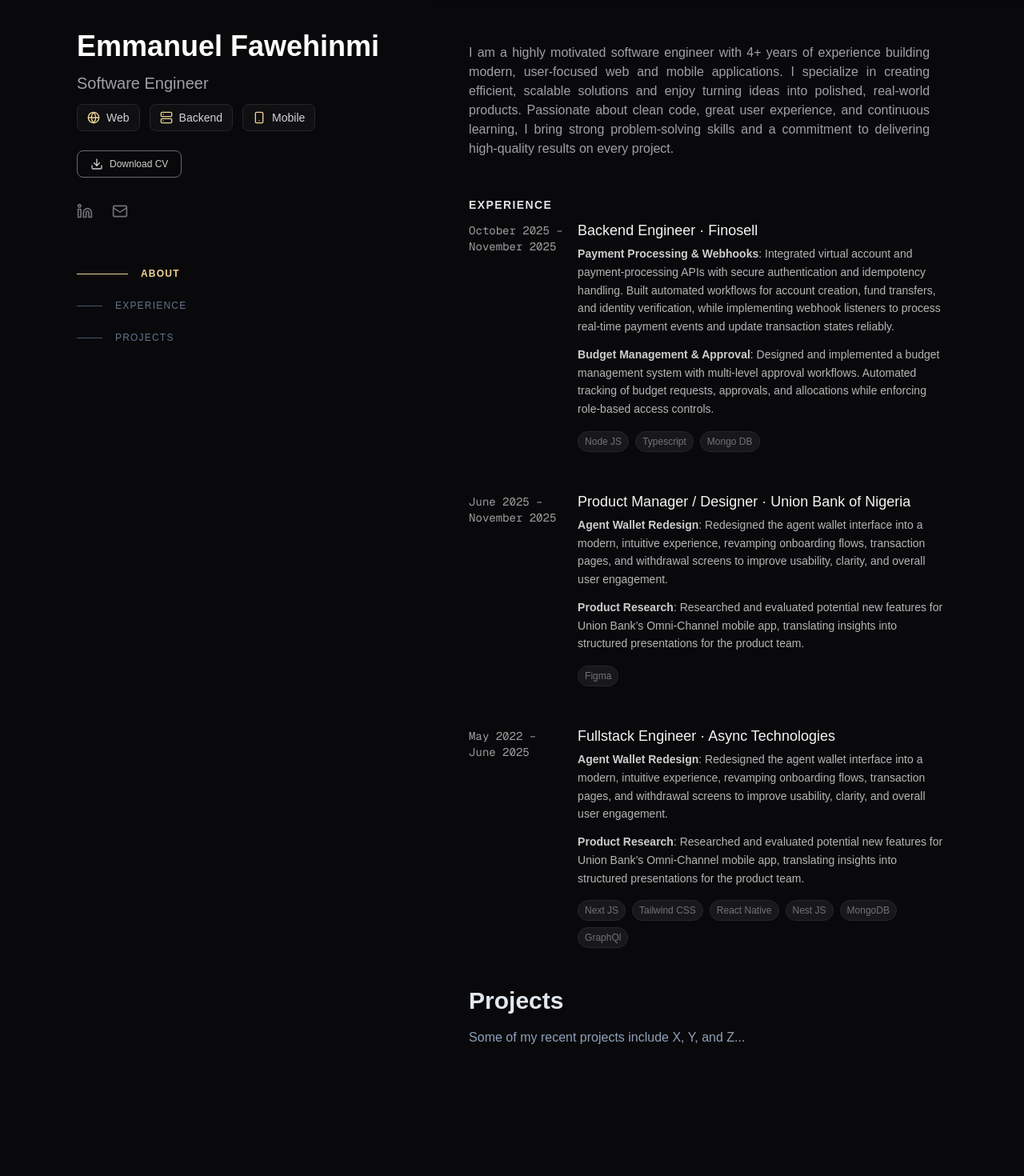
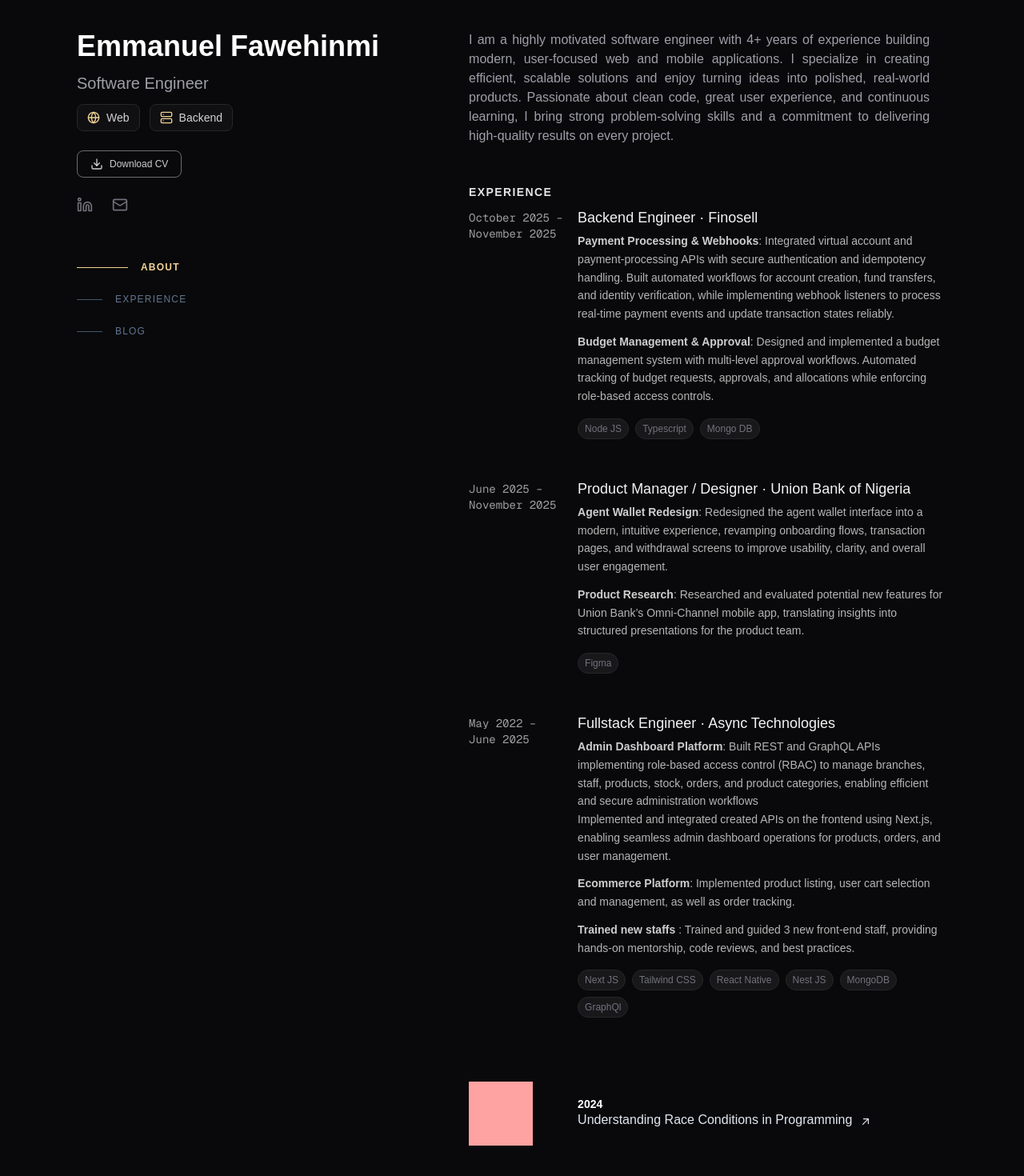
Before and after one commit to Fawehinmi/portfolio-new, a Next.js app: page / in a window 1280 px wide. Shown: the part 90-1560 px from the top of the page at 80% size. Built offline with nearby package versions, Linux system fonts and the light colour scheme.

Commit message:
[update] experience

```diff
--- a/app/page.tsx
+++ b/app/page.tsx
@@ -28,16 +28,15 @@ export default function Home() {
   const sectionsData = [
     { id: "about", title: "About" },
     { id: "experience", title: "Experience" },
-    { id: "projects", title: "Projects" },
+    { id: "blog", title: "Blog" },
   ];
 
   return (
     <div className="flex flex-col lg:gap-28 lg:flex-row max-w-7xl mx-auto px-6 pb-12 lg:px-24 scroll-smooth">
-      {/* Side Nav */}
       <header className="lg:sticky lg:top-0 lg:flex lg:flex-col lg:h-screen">
         <div className="lg:mt-20">
           <>
-            <h1 className="text-4xl font-bold text-white pt-12">
+            <h1 className="text-2xl lg:text-4xl font-bold text-white pt-12">
               Emmanuel Fawehinmi
             </h1>
             <p className="my-3 text-xl text-zinc-400">Software Engineer</p>
@@ -85,29 +84,10 @@ export default function Home() {
               </svg>
               <span className="text-zinc-300 text-sm">Backend</span>
             </div>
-            <div className="flex items-center gap-2 px-3 py-1.5 bg-zinc-900/50 border border-zinc-800 rounded-lg text-sm">
-              <svg
-                xmlns="http://www.w3.org/2000/svg"
-                width="24"
-                height="24"
-                viewBox="0 0 24 24"
-                fill="none"
-                stroke="currentColor"
-                strokeWidth="2"
-                strokeLinecap="round"
-                strokeLinejoin="round"
-                className="lucide lucide-smartphone w-4 h-4 text-primary"
-                aria-hidden="true"
-              >
-                <rect width="14" height="20" x="5" y="2" rx="2" ry="2"></rect>
-                <path d="M12 18h.01"></path>
-              </svg>
-              <span className="text-zinc-300 text-sm">Mobile</span>
-            </div>
           </div>
         </div>
 
-        <div className="mb-8">
+        <div className="mb-6">
           <a
             href="/Joshua_Alexander_Resume.pdf"
             download="Joshua_Alexander_CV.pdf"
@@ -235,10 +215,9 @@ export default function Home() {
         </nav>
       </header>
 
-      {/* Main scrollable content */}
       <main className="flex-1 lg:sticky lg:top-0 ">
         <div className="pointer-events-none sticky top-0 z-20 -ml-6 -mr-6 h-24 bg-linear-to-b from-zinc-950 to-transparent lg:-ml-12 lg:-mr-24"></div>
-        <section id="about" className="pt-12">
+        <section id="about" className="pt-8">
           <p className="text-zinc-400 max-w-xl text-justify">
             I am a highly motivated software engineer with 4+ years of
             experience building modern, user-focused web and mobile
@@ -342,20 +321,29 @@ export default function Home() {
               <ul className="text-white/70 leading-relaxed mb-4 space-y-3 text-sm">
                 <li>
                   <strong className="font-semibold text-white/80">
-                    Agent Wallet Redesign
+                    Admin Dashboard Platform
                   </strong>
-                  : Redesigned the agent wallet interface into a modern,
-                  intuitive experience, revamping onboarding flows, transaction
-                  pages, and withdrawal screens to improve usability, clarity,
-                  and overall user engagement.
+                  : Built REST and GraphQL APIs implementing role-based access
+                  control (RBAC) to manage branches, staff, products, stock,
+                  orders, and product categories, enabling efficient and secure
+                  administration workflows <br />
+                  Implemented and integrated created APIs on the frontend using
+                  Next.js, enabling seamless admin dashboard operations for
+                  products, orders, and user management.
                 </li>
                 <li>
                   <strong className="font-semibold text-white/80">
-                    Product Research
+                    Ecommerce Platform
                   </strong>
-                  : Researched and evaluated potential new features for Union
-                  Bank’s Omni-Channel mobile app, translating insights into
-                  structured presentations for the product team.
+                  : Implemented product listing, user cart selection and
+                  management, as well as order tracking.
+                </li>
+                <li>
+                  <strong className="font-semibold text-white/80">
+                    Trained new staffs{" "}
+                  </strong>
+                  : Trained and guided 3 new front-end staff, providing hands-on
+                  mentorship, code reviews, and best practices.
                 </li>
               </ul>
               <div className="flex flex-wrap gap-2">
@@ -382,11 +370,48 @@ export default function Home() {
           </div>
         </section>
 
-        <section id="projects" className="min-h-screen pt-12">
-          <h2 className="text-3xl font-bold text-slate-200 mb-4">Projects</h2>
-          <p className="text-slate-400 max-w-xl">
-            Some of my recent projects include X, Y, and Z...
-          </p>
+        <section id="blog" className="min-h-screen pt-20">
+          <ul className="group/list mb-2">
+            <li className="mb-12">
+              <div className="group relative grid md:grid-cols-[120px_1fr] gap-4 transition-all sm:items-center sm:gap-8 md:gap-4 lg:hover:opacity-100! lg:group-hover/list:opacity-50">
+                <div className="absolute -inset-x-4 -inset-y-4 z-0 hidden rounded-md transition motion-reduce:transition-none lg:-inset-x-6 lg:block lg:group-hover:bg-zinc-800/50 lg:group-hover:shadow-[inset_0_1px_0_0_rgba(148,163,184,0.1)] lg:group-hover:drop-shadow-lg"></div>
+                {/* <img alt="Accessibility icon" loading="lazy" width="200" height="48" decoding="async" data-nimg="1" className="aspect-video object-cover z-10 col-span-2 rounded border-2 border-slate-200/10 transition group-hover:border-slate-200/30 sm:col-span-2" style={{color: "transparent"}} srcSet="/_next/image?url=%2Fimages%2Fwriting%2Fa11y.png&amp;w=256&amp;q=75 1x, /_next/image?url=%2Fimages%2Fwriting%2Fa11y.png&amp;w=640&amp;q=75 2x" src="/_next/image?url=%2Fimages%2Fwriting%2Fa11y.png&amp;w=640&amp;q=75"> */}
+                <div className="bg-red-300 h-20 w-20"></div>
+                <div className="z-10">
+                  <p className="-mt-1 text-sm font-semibold leading-6">2024</p>
+                  <h3 className="-mt-1">
+                    <a
+                      className="inline-flex items-baseline font-medium leading-tight text-slate-200 hover:text-primary focus-visible:text-primary  group/link text-base"
+                      href="https://klaviyo.tech/5-common-accessibility-pitfalls-and-how-to-avoid-them-e316dfc55ff0"
+                      target="_blank"
+                      rel="noreferrer noopener"
+                      aria-label="5 Common Accessibility Pitfalls and How to Avoid Them (opens in a new tab)"
+                    >
+                      <span className="absolute -inset-x-4 -inset-y-2.5 hidden rounded md:-inset-x-6 md:-inset-y-4 lg:block"></span>
+                      <span>
+                        Understanding Race Conditions in Programming{" "}
+                        <span className="inline-block">
+                          <svg
+                            xmlns="http://www.w3.org/2000/svg"
+                            viewBox="0 0 20 20"
+                            fill="currentColor"
+                            className="inline-block h-4 w-4 shrink-0 transition-transform group-hover/link:-translate-y-1 group-hover/link:translate-x-1 group-focus-visible/link:-translate-y-1 group-focus-visible/link:translate-x-1 motion-reduce:transition-none ml-1 translate-y-px"
+                            aria-hidden="true"
+                          >
+                            <path
+                              fillRule="evenodd"
+                              d="M5.22 14.78a.75.75 0 001.06 0l7.22-7.22v5.69a.75.75 0 001.5 0v-7.5a.75.75 0 00-.75-.75h-7.5a.75.75 0 000 1.5h5.69l-7.22 7.22a.75.75 0 000 1.06z"
+                              clip-rule="evenodd"
+                            ></path>
+                          </svg>
+                        </span>
+                      </span>
+                    </a>
+                  </h3>
+                </div>
+              </div>
+            </li>
+          </ul>
         </section>
       </main>
     </div>
```
